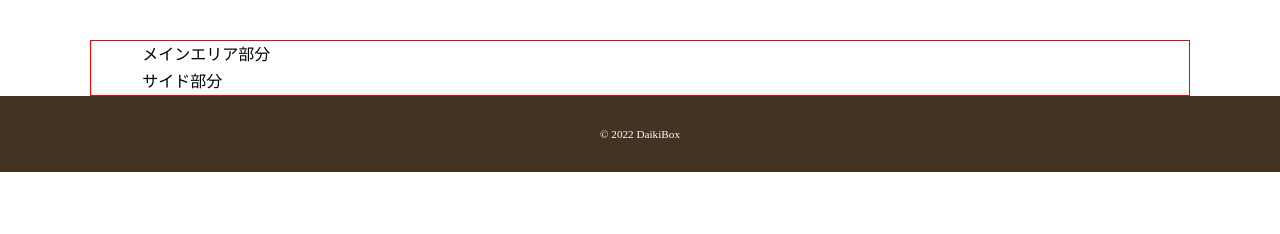
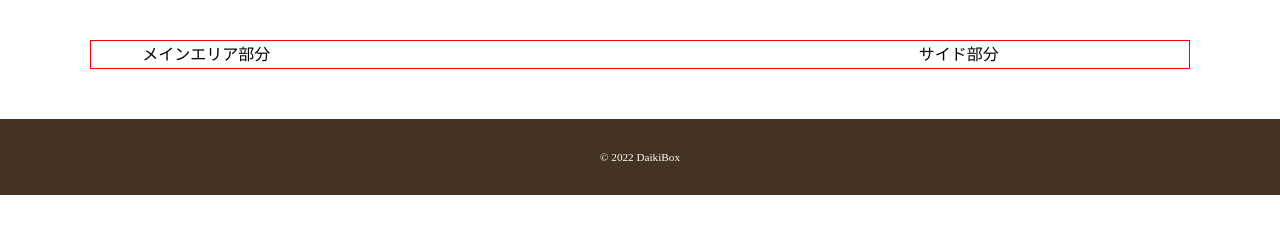
Before and after one commit to maize1023/WCBCafe, a plain HTML site: page news.html in a window 1280 px wide. Shown: the part 270-504 px from the top of the page. Drawn offline with Linux system fonts and the light colour scheme; some packages are replaced by stand-ins of ours.

Commit message:
メインとサイドのcssを適応

```diff
--- a/style.css
+++ b/style.css
@@ -74,12 +74,13 @@ margin-top: 10%;
   background-position: center top;
 }
 #home {
+
   /* background-image: url(images/main-bg.jpg); */
   min-height: 100vh;
   background-image: radial-gradient(#c9ffbf, #ffafbd);
 }
 
-/* NEWS */
+/* news.html */
 #news {
   background-image: url(images/news-bg.jpg);
   height: 270px;
@@ -88,7 +89,8 @@ margin-top: 10%;
 #news .page-title {
   text-align: center;
 }
-/* フッター */
+
+/* footer */
 footer {
   background: #432;
   text-align: center;
@@ -98,3 +100,17 @@ footer p {
   color: #fff;
   font-size: 0.875rem;
 }
+
+/* news-contents内 */
+article {
+  width: 74%;
+}
+/* aside */
+aside {
+  width: 22%;
+}
+.news-contents {
+  display: flex;
+  justify-content: space-between;
+  margin-bottom: 50px;
+}
```
